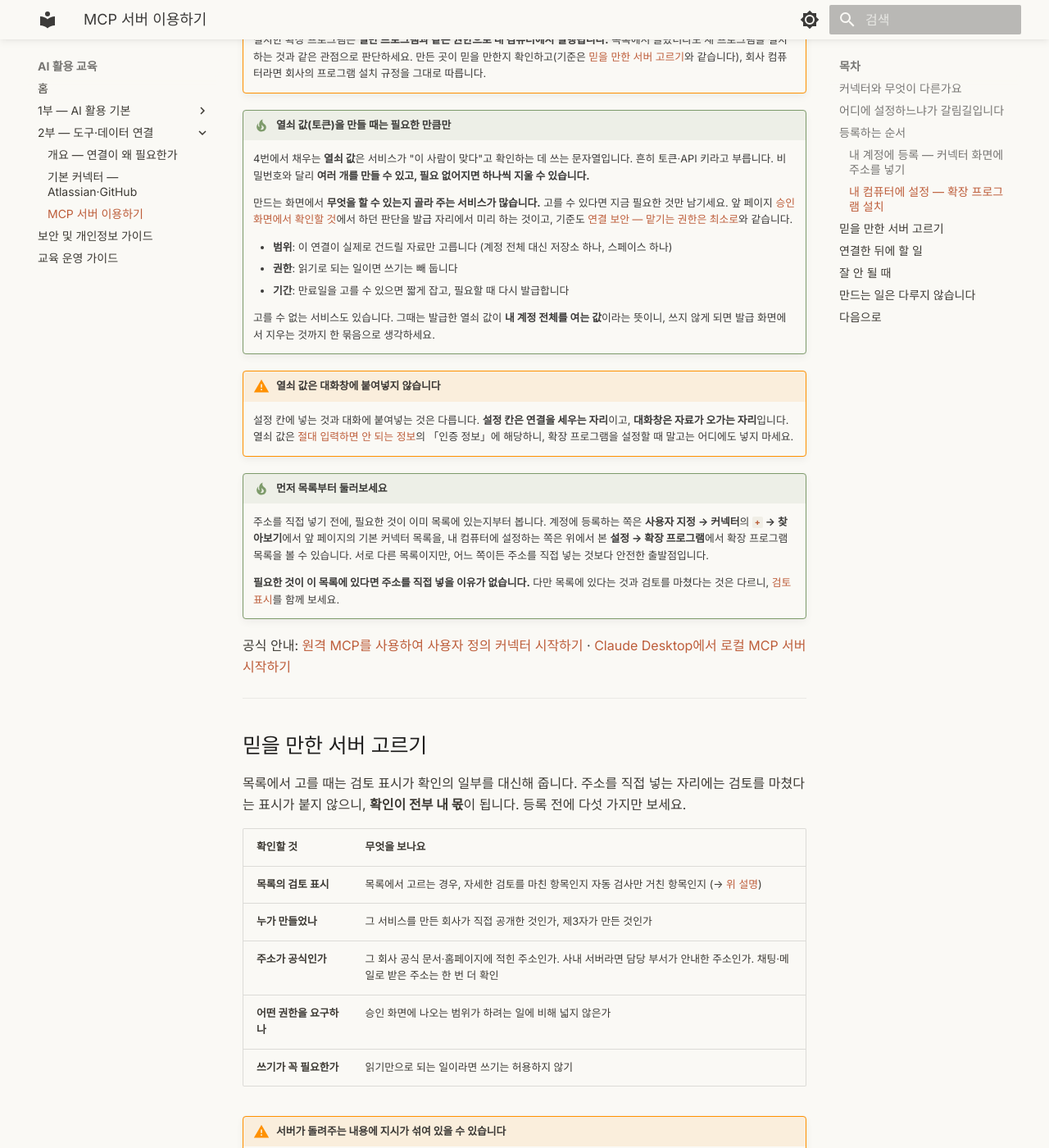
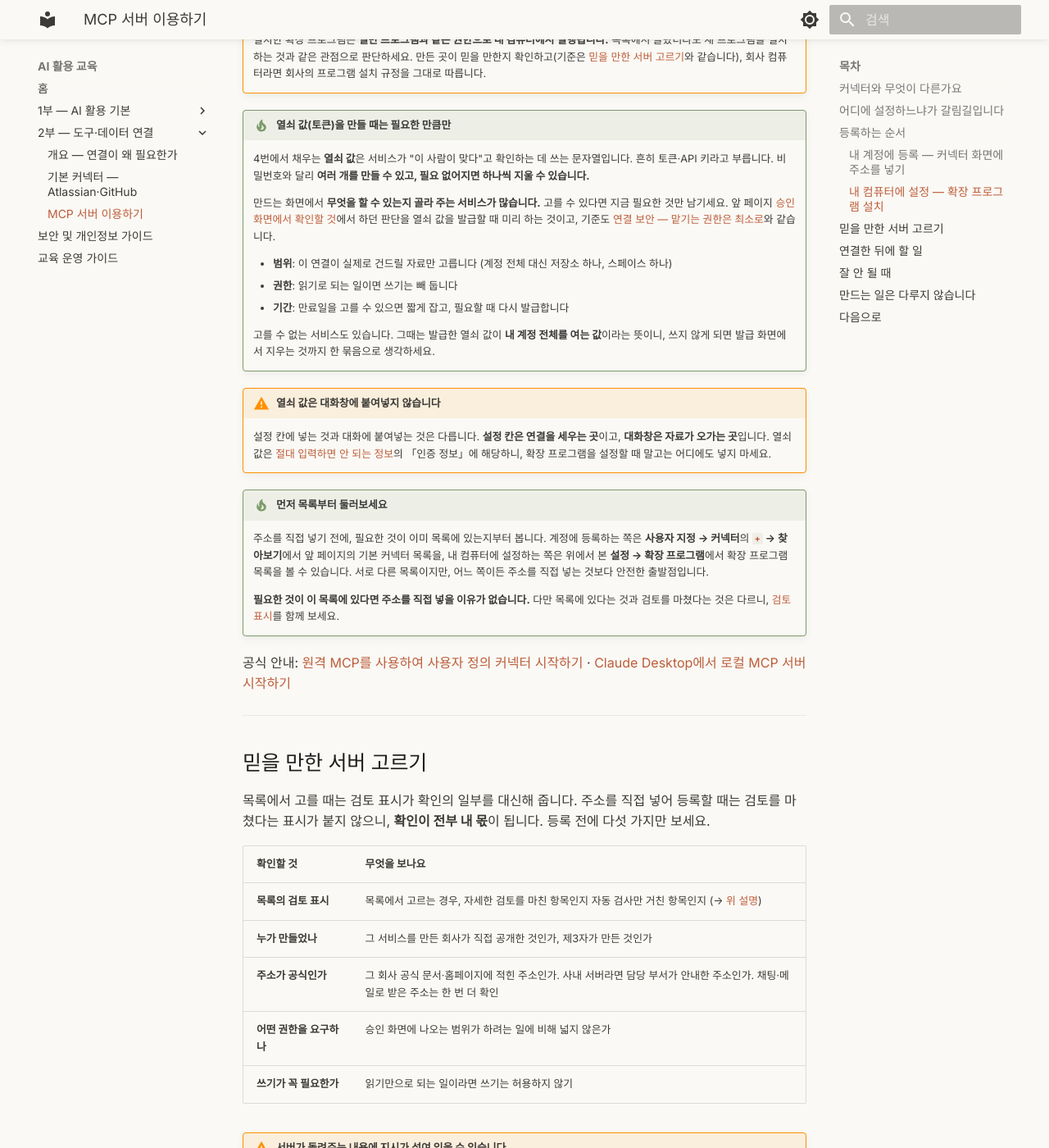
Before and after one commit to scroogy-dev/ai-onboarding, an MkDocs documentation site: the page built from docs/connect/mcp-servers.md, in a window 1280 px wide and 1400 px high, scrolled down 5408 px. Shown: the whole window at 82% size. Built offline with MkDocs 1.6.1 and Material for MkDocs 9.7.7, drawn with Linux system fonts in a browser that asks for light colours; some of the changed text lies outside the part shown.

Commit message:
docs: 공간 은유 「자리」와 「무거워지다」를 직접 표현으로 전수 교체 (#49)
docs 전체에서 「자리」 25곳을 일·단계·위치·메뉴·화면 등 가리키는 대상에
맞는 말로 교체하고, 메타 원칙 ③ 서술의 「무거워지다」를 「중요해지다」로 통일.
1부(basics·index·labs·intro)까지 사용자 승인 하에 확대.

````diff
--- a/docs/connect/mcp-servers.md
+++ b/docs/connect/mcp-servers.md
@@ -11,7 +11,7 @@
 ## 커넥터와 무엇이 다른가요 { #vs-connector }
 
 !!! info "화면에서는 둘 다 「커넥터」입니다"
-    서버 주소를 넣어 등록하는 자리는 앞 페이지에서 본 **사용자 지정 → 커넥터** 화면 그대로입니다. 거기서 목록에 있는 서비스를 고르면 기본 커넥터, **`+`** → **사용자 정의 커넥터 추가**로 주소를 넣으면 이 페이지의 방식입니다. 새 기능이 아니라 **같은 화면에서 등록하는 방법만 다른 것**입니다. 내 컴퓨터에 설치하는 방식은 메뉴가 따로 있습니다 (→ [원격과 로컬](#remote-vs-local)).
+    서버 주소를 넣어 등록하는 화면은 앞 페이지에서 본 **사용자 지정 → 커넥터** 그대로입니다. 거기서 목록에 있는 서비스를 고르면 기본 커넥터, **`+`** → **사용자 정의 커넥터 추가**로 주소를 넣으면 이 페이지의 방식입니다. 새 기능이 아니라 **같은 화면에서 등록하는 방법만 다른 것**입니다. 내 컴퓨터에 설치하는 방식은 메뉴가 따로 있습니다 (→ [원격과 로컬](#remote-vs-local)).
 
     앞 페이지의 기본 커넥터도 **같은 MCP로 동작합니다.** 기술이 다른 게 아니라, 찾아서 등록하는 방법이 다를 뿐입니다.
 
@@ -60,7 +60,7 @@
 </div>
 
 !!! info "내 컴퓨터에 설정한다고 서버까지 내 컴퓨터에 있는 것은 아닙니다"
-    가장 헷갈리는 지점입니다. **설정을 두는 자리**와 **서버가 실행되는 자리**는 별개입니다.
+    가장 헷갈리는 지점입니다. **설정을 두는 위치**와 **서버가 실행되는 위치**는 별개입니다.
 
     - **설정도 내 컴퓨터, 서버도 내 컴퓨터**: 기기의 메모 앱을 읽는 도구처럼 프로그램이 통째로 내 기기에서 실행되는 경우
     - **설정은 내 컴퓨터, 서버는 다른 곳의 주소**: 설정만 내 기기에 두고, 접속은 내 컴퓨터에서 그 주소로 나갑니다
@@ -93,7 +93,7 @@
     style X fill:#e5e7eb,stroke:#9ca3af,color:#6b7280
 ```
 
-내 컴퓨터는 시키는 자리일 뿐이고, 실제 접속은 Anthropic 쪽에서 시작합니다. 그래서 조건은 하나입니다: **그 주소가 인터넷에서 열려 있는가.** 사내망 주소는 내가 VPN에 붙어 있어도 닿지 않습니다. 접속을 시작하는 쪽이 내 컴퓨터가 아니기 때문입니다.
+내 컴퓨터는 시키기만 할 뿐이고, 실제 접속은 Anthropic 쪽에서 시작합니다. 그래서 조건은 하나입니다: **그 주소가 인터넷에서 열려 있는가.** 사내망 주소는 내가 VPN에 붙어 있어도 닿지 않습니다. 접속을 시작하는 쪽이 내 컴퓨터가 아니기 때문입니다.
 
 **내 컴퓨터에 설정했을 때**
 
@@ -135,7 +135,7 @@
     커넥터 화면에 사내 주소를 직접 넣는 방식은 대개 되지 않습니다. 그쪽은 Anthropic 쪽에서 접속하므로, 회사가 인터넷에서 닿도록 따로 열어 둔 경우에만 연결됩니다.
 
 !!! example "내 컴퓨터에 설정해야 되는 일은 이런 때입니다"
-    계정 등록으로 안 되는 자리가 어디인지 보면 구분이 빨라집니다. 둘 다 **인터넷 밖에 있는 자료**라는 공통점이 있습니다.
+    어떤 때에 계정 등록으로 안 되는지 보면 구분이 빨라집니다. 둘 다 **인터넷 밖에 있는 자료**라는 공통점이 있습니다.
 
     - **사내망 안에서만 열리는 자료**: 회사 네트워크나 VPN을 켜야 열리는 사내 위키·파일 서버
     - **이 컴퓨터에만 저장되는 앱 자료**: 계정 동기화 없이 내 기기에만 남는 메모·일정
@@ -208,7 +208,7 @@
 !!! tip "열쇠 값(토큰)을 만들 때는 필요한 만큼만"
     4번에서 채우는 **열쇠 값**은 서비스가 "이 사람이 맞다"고 확인하는 데 쓰는 문자열입니다. 흔히 토큰·API 키라고 부릅니다. 비밀번호와 달리 **여러 개를 만들 수 있고, 필요 없어지면 하나씩 지울 수 있습니다.**
 
-    만드는 화면에서 **무엇을 할 수 있는지 골라 주는 서비스가 많습니다.** 고를 수 있다면 지금 필요한 것만 남기세요. 앞 페이지 [승인 화면에서 확인할 것](connectors.md#approval-screen)에서 하던 판단을 발급 자리에서 미리 하는 것이고, 기준도 [연결 보안 — 맡기는 권한은 최소로](../security-guide.md#external-connection)와 같습니다.
+    만드는 화면에서 **무엇을 할 수 있는지 골라 주는 서비스가 많습니다.** 고를 수 있다면 지금 필요한 것만 남기세요. 앞 페이지 [승인 화면에서 확인할 것](connectors.md#approval-screen)에서 하던 판단을 열쇠 값을 발급할 때 미리 하는 것이고, 기준도 [연결 보안 — 맡기는 권한은 최소로](../security-guide.md#external-connection)와 같습니다.
 
     - **범위**: 이 연결이 실제로 건드릴 자료만 고릅니다 (계정 전체 대신 저장소 하나, 스페이스 하나)
     - **권한**: 읽기로 되는 일이면 쓰기는 빼 둡니다
@@ -217,7 +217,7 @@
     고를 수 없는 서비스도 있습니다. 그때는 발급한 열쇠 값이 **내 계정 전체를 여는 값**이라는 뜻이니, 쓰지 않게 되면 발급 화면에서 지우는 것까지 한 묶음으로 생각하세요.
 
 !!! warning "열쇠 값은 대화창에 붙여넣지 않습니다"
-    설정 칸에 넣는 것과 대화에 붙여넣는 것은 다릅니다. **설정 칸은 연결을 세우는 자리**이고, **대화창은 자료가 오가는 자리**입니다. 열쇠 값은 [절대 입력하면 안 되는 정보](../security-guide.md#never-input)의 「인증 정보」에 해당하니, 확장 프로그램을 설정할 때 말고는 어디에도 넣지 마세요.
+    설정 칸에 넣는 것과 대화에 붙여넣는 것은 다릅니다. **설정 칸은 연결을 세우는 곳**이고, **대화창은 자료가 오가는 곳**입니다. 열쇠 값은 [절대 입력하면 안 되는 정보](../security-guide.md#never-input)의 「인증 정보」에 해당하니, 확장 프로그램을 설정할 때 말고는 어디에도 넣지 마세요.
 
 !!! tip "먼저 목록부터 둘러보세요"
     주소를 직접 넣기 전에, 필요한 것이 이미 목록에 있는지부터 봅니다. 계정에 등록하는 쪽은 **사용자 지정 → 커넥터**의 **`+` → 찾아보기**에서 앞 페이지의 기본 커넥터 목록을, 내 컴퓨터에 설정하는 쪽은 위에서 본 **설정 → 확장 프로그램**에서 확장 프로그램 목록을 볼 수 있습니다. 서로 다른 목록이지만, 어느 쪽이든 주소를 직접 넣는 것보다 안전한 출발점입니다.
@@ -230,7 +230,7 @@
 
 ## 믿을 만한 서버 고르기 { #choosing }
 
-목록에서 고를 때는 검토 표시가 확인의 일부를 대신해 줍니다. 주소를 직접 넣는 자리에는 검토를 마쳤다는 표시가 붙지 않으니, **확인이 전부 내 몫**이 됩니다. 등록 전에 다섯 가지만 보세요.
+목록에서 고를 때는 검토 표시가 확인의 일부를 대신해 줍니다. 주소를 직접 넣어 등록할 때는 검토를 마쳤다는 표시가 붙지 않으니, **확인이 전부 내 몫**이 됩니다. 등록 전에 다섯 가지만 보세요.
 
 | 확인할 것 | 무엇을 보나요 |
 |---|---|
@@ -268,7 +268,7 @@
 - **안 쓰는 서버는 끊기**: 기본 커넥터와 같은 화면에서 정리합니다 (→ [연결을 점검하고 끊기](connectors.md#manage-disconnect)).
 
 !!! abstract "판단이 늘어난 만큼 검토도 늘어납니다"
-    MCP 서버는 커넥터보다 폭이 넓고, 넓어진 만큼 AI가 예상 밖의 자료에 접근할 여지도 커집니다. [메타 원칙 ③ AI 결과물 검토·이해 의무](../index.md#meta-principles)가 가장 무거워지는 자리가 여기입니다.
+    MCP 서버는 커넥터보다 폭이 넓고, 넓어진 만큼 AI가 예상 밖의 자료에 접근할 여지도 커집니다. [메타 원칙 ③ AI 결과물 검토·이해 의무](../index.md#meta-principles)가 가장 중요해지는 곳입니다.
 
     편의가 늘어난 만큼 검토를 줄이는 게 아니라, **늘어난 편의에 비례해 검토도 늘린다**고 생각하는 편이 맞습니다.
 
````
Also changed, not shown: .ai/40_domain/glossary.md (+1 -1 lines), docs/basics.md (+4 -4 lines), docs/index.md (+3 -3 lines), docs/intro.md (+2 -2 lines), docs/labs.md (+1 -1 lines).
